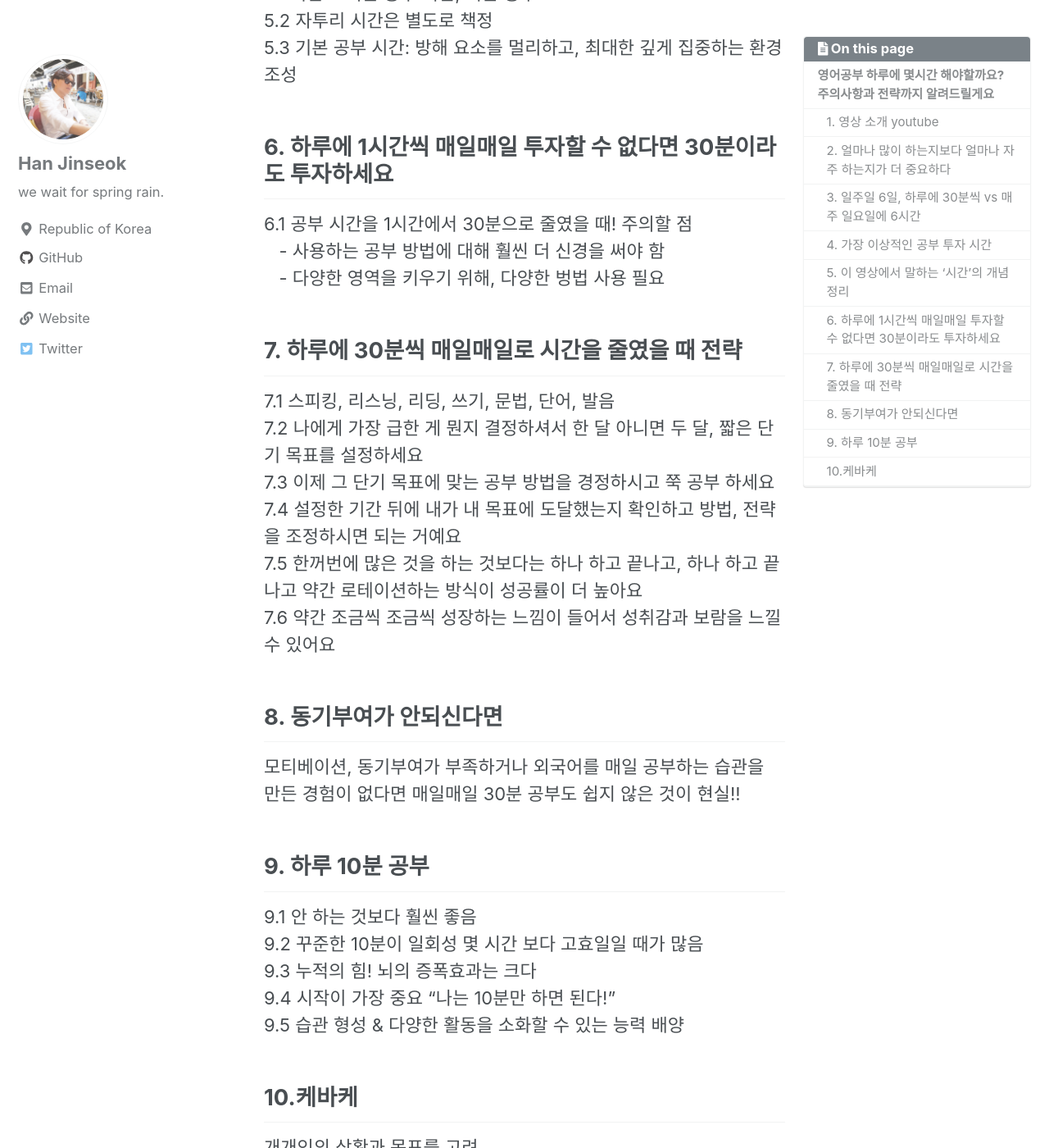
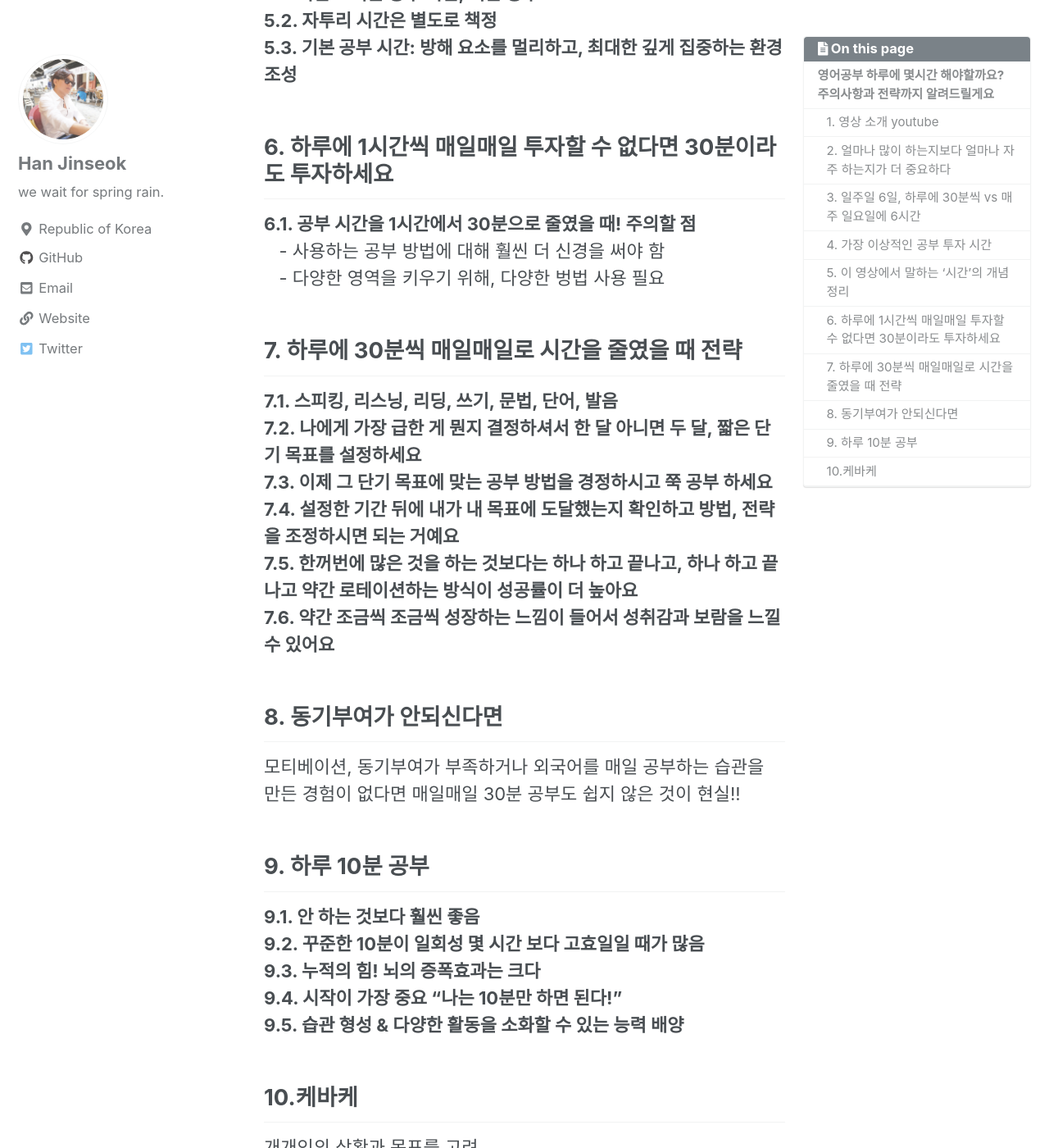
Before and after one commit to moregorenine/moregorenine.github.io, a Jekyll site: the page built from _posts/london-ssam/2021-03-28-London-Ssam.md, in a window 1280 px wide and 1400 px high, scrolled down 1748 px. Shown: the whole window at 82% size. Built offline with Jekyll 4.4.1, drawn with Linux system fonts in a browser that asks for light colours; nearby versions of some CDN libraries; comment, search, counter and statistics services are not loaded; a style sheet for code colours, icons or effects is not loaded; some of the changed text lies outside the part shown.

```diff
--- a/_posts/london-ssam/2021-03-28-London-Ssam.md
+++ b/_posts/london-ssam/2021-03-28-London-Ssam.md
@@ -13,21 +13,21 @@ toc_sticky: true
 # 영어공부 하루에 몇시간 해야할까요? 주의사항과 전략까지 알려드릴게요
 
 ## 1. 영상 소개 [youtube](https://www.youtube.com/watch?v=XEP6Y7GUzXI)
-1.1 절대적인 공부 시간보다 중요한 것이 무엇인지
-1.2 이상적으로 투자해야 하는 시간은 얼마나 되는지
-1.3 이상적인 시간 투자가 현실적으로 불가능하면, 어떻게 해야 하는지
+**1.1. 절대적인 공부 시간보다 중요한 것이 무엇인지**
+**1.2. 이상적으로 투자해야 하는 시간은 얼마나 되는지**
+**1.3. 이상적인 시간 투자가 현실적으로 불가능하면, 어떻게 해야 하는지**
 &nbsp;&nbsp;&nbsp;- 무엇을 주의해야 하는지
 &nbsp;&nbsp;&nbsp;- 어떤 전략을 사용할 수 있는지
 
 ## 2. 얼마나 많이 하는지보다 얼마나 자주 하는지가 더 중요하다
-2.1 외국어 배우기 와 스포츠 배우기의 차이
+**2.1. 외국어 배우기 와 스포츠 배우기의 차이**
 &nbsp;&nbsp;&nbsp;- 만약 일주일에 시간이 딱 하루만 있다면?
 &nbsp;&nbsp;&nbsp;&nbsp;&nbsp;&nbsp;* 일요일에 독서실 일일석 끊고 열공! 열공! → 스포츠가 좋아진 정도 수준으로 확 좋아지지는 않고, 효율이 떨어짐
-2.2 외국어 학습에 대한 오해!
+**2.2. 외국어 학습에 대한 오해!**
 &nbsp;&nbsp;&nbsp;- 외국어 배우는 과정: 의식적으로**만** 진행되는 그런 **과정으로 오해!**
 &nbsp;&nbsp;&nbsp;&nbsp;&nbsp;&nbsp;* 영어 단어 외우고, 문법 외우기 + 문법 조금 덧붙이기**로 오해**
 &nbsp;&nbsp;&nbsp;&nbsp;&nbsp;&nbsp;* 집을 지을 때처럼 벽동를 하나씩 쌓는 과정**만 있다고 오해**
-2.3 **무의식 프로세스**
+**2.3. 무의식 프로세스**
 &nbsp;&nbsp;&nbsp;- 외국어를 배울 때는 위의 항목 이외에도 생각보다 아주 많은 프로세스는 무의식적으로 진행돼야 함
 &nbsp;&nbsp;&nbsp;- 벽돌을 하나씩 쌓는 것도 분명히 필요하지만 외국어를 배울 때 가장 기본적인 건 우리 머리속에서 뇌 구조를 바꾸는 과정
 &nbsp;&nbsp;&nbsp;&nbsp;&nbsp;&nbsp;* 투자하는 시간도 중요하지만 자주 해 주는 것도 중요
@@ -38,36 +38,36 @@ toc_sticky: true
 6시간 공부가 두 배 정도의 시간을 투자했지만 3시간 투자한 사람에 비해 **효과는 떨어짐**
 
 ## 4. 가장 이상적인 공부 투자 시간
-4.1 하루에 1시간 투자가 이상적인 상황
+**4.1. 하루에 1시간 투자가 이상적인 상황**
 &nbsp;&nbsp;&nbsp;- 1시간 풀로, 혹은 30분씩 쪼개서
 
 ## 5. 이 영상에서 말하는 '시간'의 개념 정리
-5.1 시간 = 기본 공부 시간, 기본 공부 session
-5.2 자투리 시간은 별도로 책정
-5.3 기본 공부 시간: 방해 요소를 멀리하고, 최대한 깊게 집중하는 환경 조성
+**5.1. 시간 = 기본 공부 시간, 기본 공부 session**
+**5.2. 자투리 시간은 별도로 책정**
+**5.3. 기본 공부 시간: 방해 요소를 멀리하고, 최대한 깊게 집중하는 환경 조성**
 
 ## 6. 하루에 1시간씩 매일매일 투자할 수 없다면 30분이라도 투자하세요
-6.1 공부 시간을 1시간에서 30분으로 줄였을 때! 주의할 점
+**6.1. 공부 시간을 1시간에서 30분으로 줄였을 때! 주의할 점**
 &nbsp;&nbsp;&nbsp;- 사용하는 공부 방법에 대해 훨씬 더 신경을 써야 함
 &nbsp;&nbsp;&nbsp;- 다양한 영역을 키우기 위해, 다양한 벙법 사용 필요
 
 ## 7. 하루에 30분씩 매일매일로 시간을 줄였을 때 전략
-7.1 스피킹, 리스닝, 리딩, 쓰기, 문법, 단어, 발음
-7.2 나에게 가장 급한 게 뭔지 결정하셔서 한 달 아니면 두 달, 짧은 단기 목표를 설정하세요
-7.3 이제 그 단기 목표에 맞는 공부 방법을 경정하시고 쭉 공부 하세요
-7.4 설정한 기간 뒤에 내가 내 목표에 도달했는지 확인하고 방법, 전략을 조정하시면 되는 거예요
-7.5 한꺼번에 많은 것을 하는 것보다는 하나 하고 끝나고, 하나 하고 끝나고 약간 로테이션하는 방식이 성공률이 더 높아요
-7.6 약간 조금씩 조금씩 성장하는 느낌이 들어서 성취감과 보람을 느낄 수 있어요
+**7.1. 스피킹, 리스닝, 리딩, 쓰기, 문법, 단어, 발음**
+**7.2. 나에게 가장 급한 게 뭔지 결정하셔서 한 달 아니면 두 달, 짧은 단기 목표를 설정하세요**
+**7.3. 이제 그 단기 목표에 맞는 공부 방법을 경정하시고 쭉 공부 하세요**
+**7.4. 설정한 기간 뒤에 내가 내 목표에 도달했는지 확인하고 방법, 전략을 조정하시면 되는 거예요**
+**7.5. 한꺼번에 많은 것을 하는 것보다는 하나 하고 끝나고, 하나 하고 끝나고 약간 로테이션하는 방식이 성공률이 더 높아요**
+**7.6. 약간 조금씩 조금씩 성장하는 느낌이 들어서 성취감과 보람을 느낄 수 있어요**
 
 ## 8. 동기부여가 안되신다면
 모티베이션, 동기부여가 부족하거나 외국어를 매일 공부하는 습관을 만든 경험이 없다면 매일매일 30분 공부도 쉽지 않은 것이 현실!!
 
 ## 9. 하루 10분 공부
-9.1 안 하는 것보다 훨씬 좋음
-9.2 꾸준한 10분이 일회성 몇 시간 보다 고효일일 때가 많음
-9.3 누적의 힘! 뇌의 증폭효과는 크다
-9.4 시작이 가장 중요 "나는 10분만 하면 된다!"
-9.5 습관 형성 & 다양한 활동을 소화할 수 있는 능력 배양
+**9.1. 안 하는 것보다 훨씬 좋음**
+**9.2. 꾸준한 10분이 일회성 몇 시간 보다 고효일일 때가 많음**
+**9.3. 누적의 힘! 뇌의 증폭효과는 크다**
+**9.4. 시작이 가장 중요 "나는 10분만 하면 된다!"**
+**9.5. 습관 형성 & 다양한 활동을 소화할 수 있는 능력 배양**
 
 ## 10.케바케
 개개인의 상황과 목표를 고려
```
